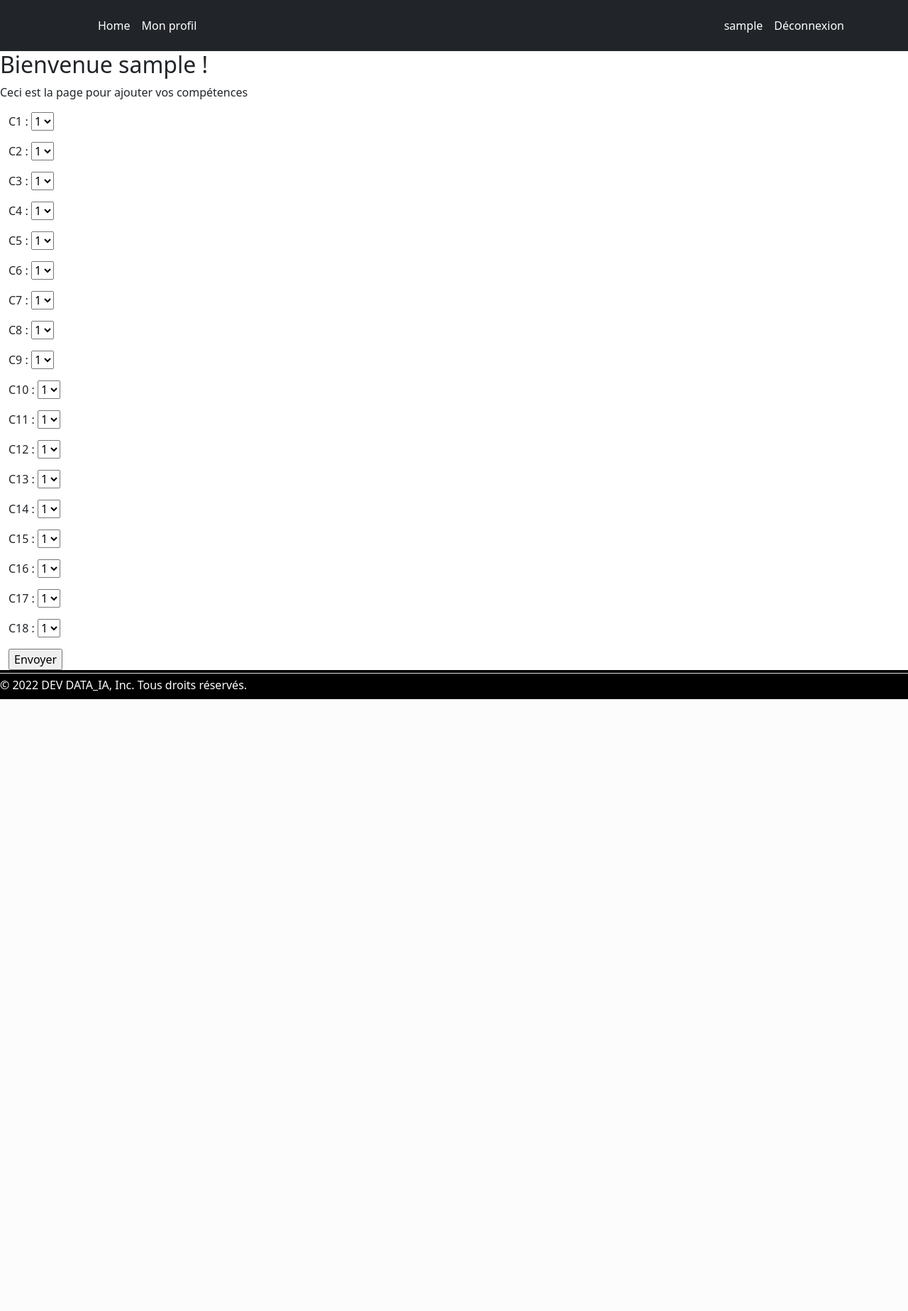
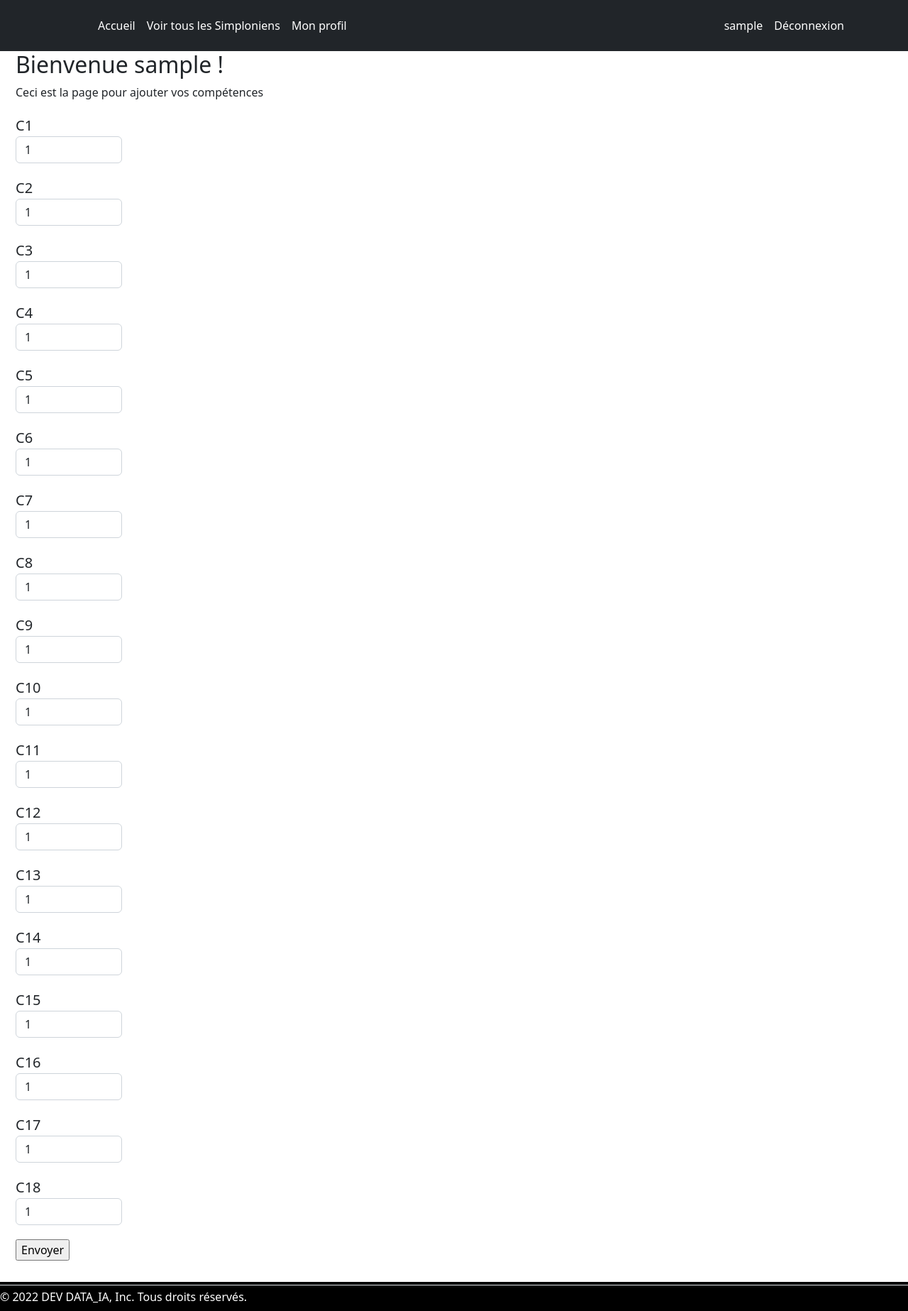
Before and after one commit to Benalieur/arbre_django, a Django app: page /competence/ in a window 1280 px wide. Shown: the whole page at 71% size. Before the commit the page ends 985 px from the top, so only its background shows below. Run offline with Django 3.2, Linux system fonts and the light colour scheme; the visitor is signed in with stand-in values (Sample User, id 1); some libraries are stand-ins or nearby versions.

Commit message:
front compétences

```diff
--- a/Arbre/settings.py
+++ b/Arbre/settings.py
@@ -37,6 +37,7 @@ INSTALLED_APPS = [
     'applicant',
     'account_simplonien',
     'widget_tweaks',
+    'crispy_forms',
 ]
 
 MIDDLEWARE = [
--- a/account_simplonien/templates/account_simplonien/competence.html
+++ b/account_simplonien/templates/account_simplonien/competence.html
@@ -1,22 +1,37 @@
 {% extends 'base.html' %}
+{% load widget_tweaks %}
 
 {% block content %}
 
+<div class="container-fluid">
     {% if user.is_authenticated %}
-    <div>
+    <div style="margin-left:10px">
+        <div>
         <h2>Bienvenue {{user.username}} !</h2>
     </div>
 
     <div>
         <p>Ceci est la page pour ajouter vos compétences</p>
     </div>
+    </div>
     <form method="POST">
         {% csrf_token %}
 
-        <div class="container-fluid">
-            {{ form.as_p }}
-            <input type="submit" value="Envoyer">
+                {% for x in form %}
+                <div class="miniForm">
+                    <div class="input-comp">
+                        {{ x.label }}
+                        {{ x|add_class:"form-control" }}
+                    </div>
+                </div>
+                {% endfor %}
+                    <input class="submit" type="submit" value="Envoyer">
+                </div>
+            </div>
+
         </div>
+
+
     </form>
 
     {% else %}
--- a/account_simplonien/templates/account_simplonien/signup.html
+++ b/account_simplonien/templates/account_simplonien/signup.html
@@ -9,8 +9,7 @@
         <div class="row d-flex justify-content-center align-items-center h-100">
           <div class="">
             <div class="card text-black" style="
-            margin-right: 5%;
-            margin-left: 5%;
+            margin: 20px;
              background-color:white;
                  border: solid rgba(7, 4, 2, 0.568) 5px;">
               <div class="card-body p-md-5 ">
--- a/account_simplonien/views.py
+++ b/account_simplonien/views.py
@@ -92,7 +92,7 @@ def competence(request):
         if form.is_valid():
             get_graph(form.cleaned_data, "dade")
             form.save()
-            return HttpResponseRedirect("/competence/")
+            return HttpResponseRedirect("/account/")
     else:
         form = CompetencesForm
         if "submitted" in request.GET:
--- a/applicant/templates/applicant/index.html
+++ b/applicant/templates/applicant/index.html
@@ -3,6 +3,8 @@
 
 
 {% block content %}
+
+<div class="container">
 
  <div id="carouselExampleCaptions" class="carousel slide" data-bs-ride="false">
   <div class="carousel-indicators">
@@ -42,7 +44,7 @@
     <span class="visually-hidden">Next</span>
   </button>
 </div>
-
+</div>
 {% comment %} <div class="slideshow-container">
 
   <!-- Full-width images with number and caption text -->
@@ -71,5 +73,4 @@
 
 
 
-    <a href="{% url "applicants_page" %}">Voir tous les Simploniens</a>
 {% endblock content %}
--- a/static/css/style.css
+++ b/static/css/style.css
@@ -1,6 +1,6 @@
 body{
     min-height: 100vh;
-display: flex;
+    display: flex;
     flex-direction: column;
  }
 
@@ -8,7 +8,27 @@ main{
     flex-grow: 1;
 }
 
- footer{
- background-color: black;
-color: white;
-text-align: center;}
+footer{
+    background-color: black;
+    color: white;
+    text-align: center;}
+
+
+
+
+
+
+.miniForm {
+    height: 100%;
+    width: 40%;
+}
+
+.input-comp {
+    margin: 20px 0 0 10px;
+    width: 150px;
+    font-size: 20px;
+}
+
+.submit {
+    margin: 20px 0 30px 10px;
+}
--- a/templates/includes/header.html
+++ b/templates/includes/header.html
@@ -7,7 +7,8 @@
         </a>
 
         <ul class="nav col-12 col-lg-auto me-lg-auto mb-2 justify-content-center mb-md-0">
-          <li><a href="{% url "index_page" %}" class="nav-link px-2 text-white">Home</a></li>
+          <li><a href="{% url "index_page" %}" class="nav-link px-2 text-white">Accueil</a></li>
+          <li>  <a href="{% url "applicants_page" %}" class="nav-link px-2 text-white">Voir tous les Simploniens</a></li>
           {% if user.is_authenticated %}
           <li><a href="{% url "account" %}" class="nav-link px-2 text-white">Mon profil</a></li>
           {% endif %}
```
Also changed, not shown: applicant/graphic/graphic_img/graphic_dade.jpg.
